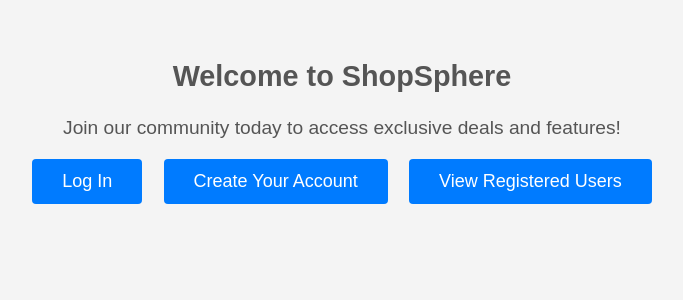
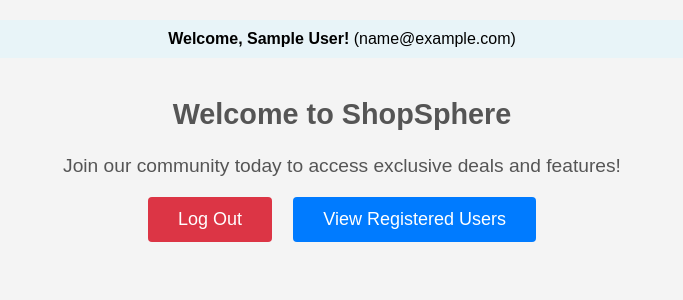
Before and after one commit to RichardT1996/my-cloud-shop, a PHP site: page /index.php in a window 1280 px wide. Shown: the part 194-494 px from the top of the page, without its empty margins (298-981 px from the left). Run offline with PHP 8.4, Linux system fonts and the light colour scheme; the visitor is signed in with stand-in values (Sample User, id 1).

Commit message:
handle logout

```diff
--- a/index.php
+++ b/index.php
@@ -1,3 +1,6 @@
+<?php
+session_start();
+?>
 <!DOCTYPE html>
 <html lang="en">
 <head>
@@ -12,6 +15,9 @@
     .actions { text-align: center; margin-top: 20px; }
     .btn { display: inline-block; background: #007bff; color: #fff; padding: 12px 30px; text-decoration: none; border-radius: 4px; font-size: 18px; margin: 0 8px; }
     .btn:hover { background: #0056b3; }
+    .btn-logout { background: #dc3545; }
+    .btn-logout:hover { background: #c82333; }
+    .user-info { text-align: center; padding: 10px; background: #e8f4f8; margin-bottom: 20px; border-radius: 4px; }
   </style>
 </head>
 <body>
@@ -23,12 +29,22 @@
   </div>
 
   <div class="container">
+    <?php if (isset($_SESSION['user_id'])): ?>
+      <div class="user-info">
+        <strong>Welcome, <?php echo htmlspecialchars($_SESSION['user_name']); ?>!</strong>
+        (<?php echo htmlspecialchars($_SESSION['user_email']); ?>)
+      </div>
+    <?php endif; ?>
     <div class="welcome-text">
       <h2>Welcome to ShopSphere</h2>
       <p>Join our community today to access exclusive deals and features!</p>
       <div class="actions">
-        <a href="login.php" class="btn">Log In</a>
-        <a href="register.php" class="btn">Create Your Account</a>
+        <?php if (isset($_SESSION['user_id'])): ?>
+          <a href="logout.php" class="btn btn-logout">Log Out</a>
+        <?php else: ?>
+          <a href="login.php" class="btn">Log In</a>
+          <a href="register.php" class="btn">Create Your Account</a>
+        <?php endif; ?>
         <a href="view_users.php" class="btn">View Registered Users</a>
       </div>
     </div>
```
